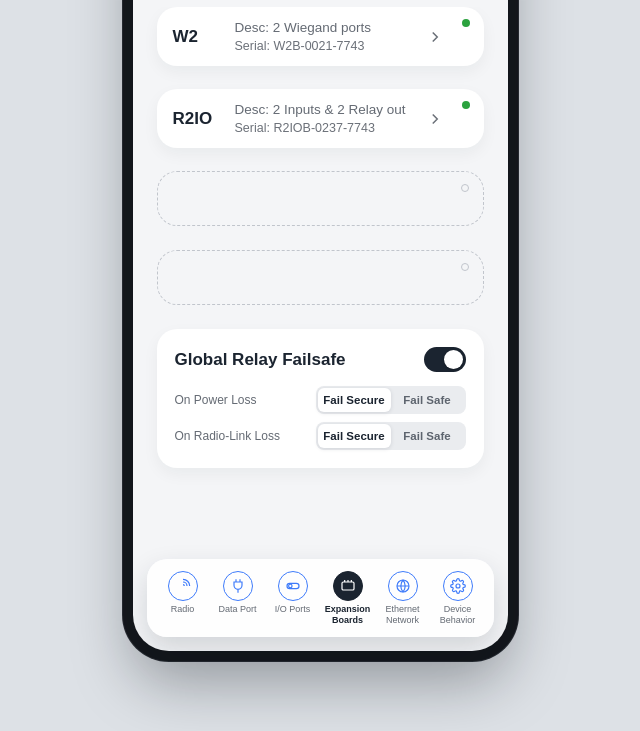
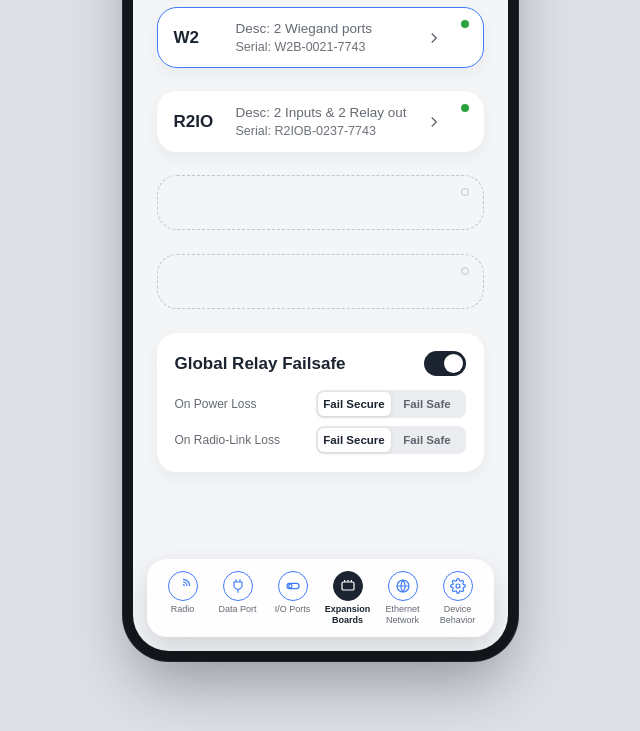
Before and after one commit to dzentec/ww_bluecon_flat-ui, a plain HTML site: page expansion-boards-settings.html in a window 1280 px wide. In both pictures the pointer is over the link 640 px from the left and 185 px from the top of the page. Shown: the part 149-880 px from the top of the page, without its empty margins (320-960 px from the left). Drawn offline with Linux system fonts and the light colour scheme.

Commit message:
Unify hover style across clickable cards
Blue accent border on hover now matches choice-card on device-card,
board-row, preset-row, and profile-pick-row (previously inconsistent).

Co-Authored-By: Claude Sonnet 5 <noreply@anthropic.com>

```diff
--- a/expansion-boards-settings.html
+++ b/expansion-boards-settings.html
@@ -45,7 +45,8 @@
   .field-helper { font-size: 11px; color: var(--color-text-faint); font-style: italic; margin-top: 5px; line-height: 1.4; }
 
   /* Board row — links through to that board's own settings page; chevron for navigation, dot for status */
-  .board-row { position: relative; display: flex; align-items: center; gap: 4px; padding: 13px 40px 13px 16px; background: var(--color-surface); border-radius: var(--radius-card); box-shadow: var(--shadow-card-sm); margin: 0 24px 23px; text-decoration: none; color: inherit; }
+  .board-row { position: relative; display: flex; align-items: center; gap: 4px; padding: 13px 40px 13px 16px; background: var(--color-surface); border-radius: var(--radius-card); box-shadow: var(--shadow-card-sm); margin: 0 24px 23px; text-decoration: none; color: inherit; border: 1.5px solid transparent; transition: border-color 0.15s ease; }
+  .board-row:hover { border-color: var(--color-accent); }
   .board-name { font-size: 17px; font-weight: 700; color: var(--color-text); width: 58px; flex-shrink: 0; }
   .board-info { flex: 1; min-width: 0; display: flex; flex-direction: column; gap: 4px; }
   .board-desc { font-size: 13.5px; color: var(--color-text-muted); }
```
Also changed, not shown: device-scan.html (+1 -1 lines), init-wizard.html (+1 -0 lines), stored-presets.html (+1 -0 lines).
